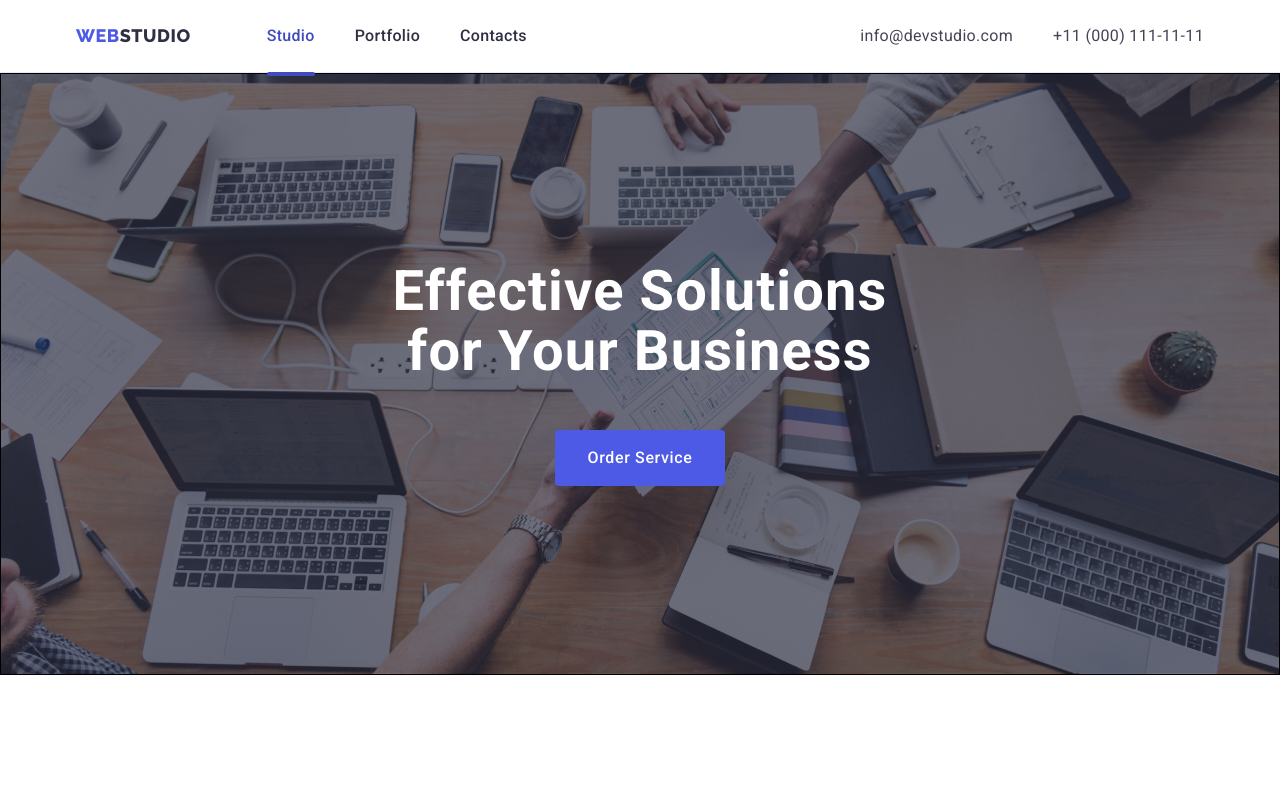
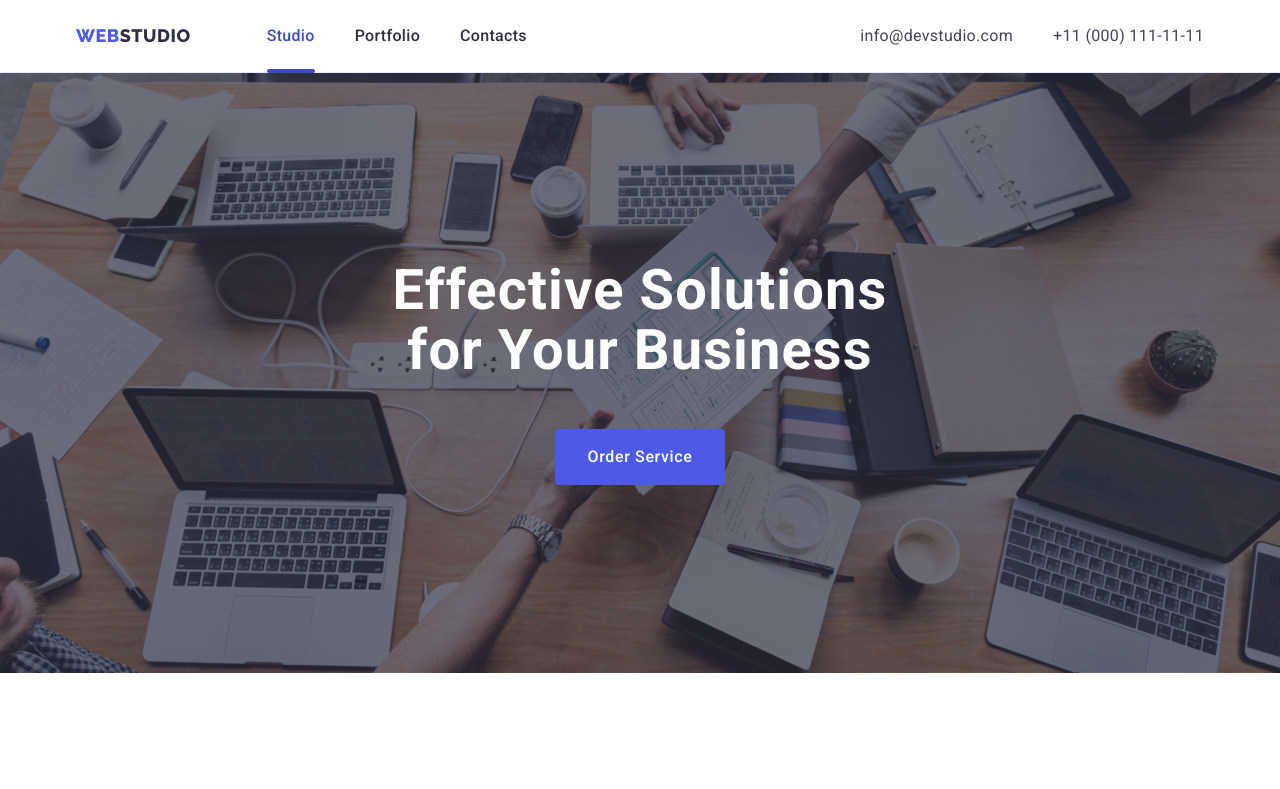
Before and after one commit to OlenaAAAA/goit-markup-hw-05, a plain HTML site: page index.html in a window 1280 px wide. Shown: the top 789 px of the page. Drawn offline with nearby package versions, Linux system fonts and the light colour scheme.

Commit message:
Update styles.css

```diff
--- a/css/styles.css
+++ b/css/styles.css
@@ -99,6 +99,7 @@ img {
   letter-spacing: 0.02em;
   color: var(--accent-color);
   padding: 24px 0;
+  transition: color 250ms cubic-bezier(0.4, 0, 0.2, 1);
 }
 
 .current-page {
@@ -111,7 +112,7 @@ img {
 .current-page::after {
   content: '';
   position: absolute;
-  top: 100%;
+  /* top: 100%; */
   left: 0;
   width: 100%;
   height: 4px;
@@ -200,7 +201,7 @@ img {
     ),
     url('../images/people-office.jpg');
   max-width: 1440px;
-  border: 1px solid #000000;
+  /* border: 1px solid #000000; */
   background-size: cover;
   background-repeat: no-repeat;
   background-position: center;
@@ -442,9 +443,9 @@ img {
 } */
 
 .customers-item-logo {
-  display: flex;
+  /* display: flex;
   align-items: center;
-  justify-content: center;
+  justify-content: center; */
   fill: currentColor;
 }
 .customers-item {
```
